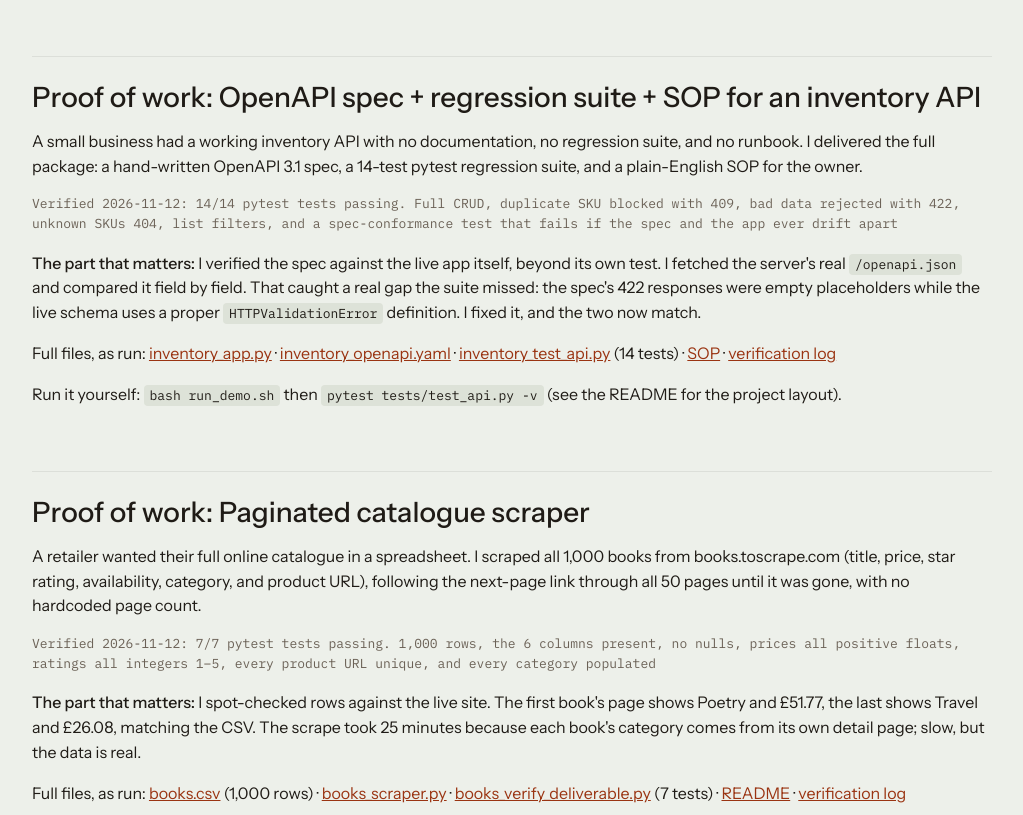
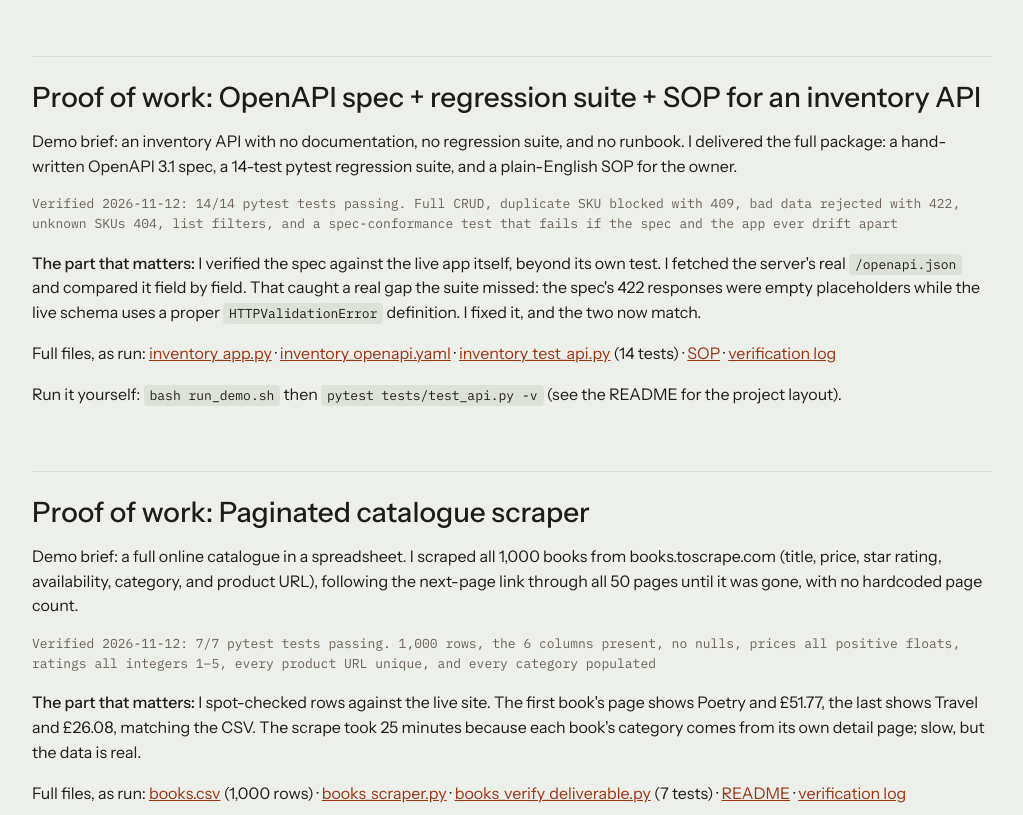
Before and after one commit to gulp7096/gulp7096.github.io, a plain HTML site: page index.html in a window 1280 px wide. Shown: the part 2400-3215 px from the top of the page, without its empty margins (128-1151 px from the left). Drawn offline with Linux system fonts and the light colour scheme.

Commit message:
Fix invented-client framing: Demo-brief wording for demo pieces, sample proposal label

```diff
--- a/index.html
+++ b/index.html
@@ -99,7 +99,7 @@
     <tr><td class="num">5</td><td>Abandoned Quake 4 expansion finished by modders and now playable</td><td>moddb.com</td><td class="num">165</td><td>klaussilveira</td><td class="num">60</td></tr>
   </table>
   </div>
-  <p>Full files, as run: <a href="hn_top30.csv">hn_top30.csv</a> (30 rows) &middot; <a href="scraper.py">scraper.py</a> &middot; <a href="verify_deliverable.py">verify_deliverable.py</a> (6 tests) &middot; <a href="Proposal-HN-Frontpage-QA.md">client proposal</a></p>
+  <p>Full files, as run: <a href="hn_top30.csv">hn_top30.csv</a> (30 rows) &middot; <a href="scraper.py">scraper.py</a> &middot; <a href="verify_deliverable.py">verify_deliverable.py</a> (6 tests) &middot; <a href="Proposal-HN-Frontpage-QA.md">sample proposal</a></p>
   <p>Run it yourself:</p>
   <pre>python scraper.py
 pytest verify_deliverable.py -v</pre>
@@ -112,14 +112,14 @@ pytest verify_deliverable.py -v</pre>
   <p>Run it yourself: <code>bash run_demo.sh</code> then <code>pytest tests/test_app.py -v</code> (see the README for the project layout).</p>
 
   <h2>Proof of work: OpenAPI spec + regression suite + SOP for an inventory API</h2>
-  <p>A small business had a working inventory API with no documentation, no regression suite, and no runbook. I delivered the full package: a hand-written OpenAPI 3.1 spec, a 14-test pytest regression suite, and a plain-English SOP for the owner.</p>
+  <p>Demo brief: an inventory API with no documentation, no regression suite, and no runbook. I delivered the full package: a hand-written OpenAPI 3.1 spec, a 14-test pytest regression suite, and a plain-English SOP for the owner.</p>
   <p class="meta">Verified 2026-11-12: 14/14 pytest tests passing. Full CRUD, duplicate SKU blocked with 409, bad data rejected with 422, unknown SKUs 404, list filters, and a spec-conformance test that fails if the spec and the app ever drift apart</p>
   <p><strong>The part that matters:</strong> I verified the spec against the live app itself, beyond its own test. I fetched the server's real <code>/openapi.json</code> and compared it field by field. That caught a real gap the suite missed: the spec's 422 responses were empty placeholders while the live schema uses a proper <code>HTTPValidationError</code> definition. I fixed it, and the two now match.</p>
   <p>Full files, as run: <a href="inventory_app.py">inventory_app.py</a> &middot; <a href="inventory_openapi.yaml">inventory_openapi.yaml</a> &middot; <a href="inventory_test_api.py">inventory_test_api.py</a> (14 tests) &middot; <a href="inventory_SOP.md">SOP</a> &middot; <a href="inventory_verification_log.txt">verification log</a></p>
   <p>Run it yourself: <code>bash run_demo.sh</code> then <code>pytest tests/test_api.py -v</code> (see the README for the project layout).</p>
 
   <h2>Proof of work: Paginated catalogue scraper</h2>
-  <p>A retailer wanted their full online catalogue in a spreadsheet. I scraped all 1,000 books from books.toscrape.com (title, price, star rating, availability, category, and product URL), following the next-page link through all 50 pages until it was gone, with no hardcoded page count.</p>
+  <p>Demo brief: a full online catalogue in a spreadsheet. I scraped all 1,000 books from books.toscrape.com (title, price, star rating, availability, category, and product URL), following the next-page link through all 50 pages until it was gone, with no hardcoded page count.</p>
   <p class="meta">Verified 2026-11-12: 7/7 pytest tests passing. 1,000 rows, the 6 columns present, no nulls, prices all positive floats, ratings all integers 1–5, every product URL unique, and every category populated</p>
   <p><strong>The part that matters:</strong> I spot-checked rows against the live site. The first book's page shows Poetry and £51.77, the last shows Travel and £26.08, matching the CSV. The scrape took 25 minutes because each book's category comes from its own detail page; slow, but the data is real.</p>
   <p>Full files, as run: <a href="books.csv">books.csv</a> (1,000 rows) &middot; <a href="books_scraper.py">books_scraper.py</a> &middot; <a href="books_verify_deliverable.py">books_verify_deliverable.py</a> (7 tests) &middot; <a href="books_README.md">README</a> &middot; <a href="books_verification_log.txt">verification log</a></p>
```
